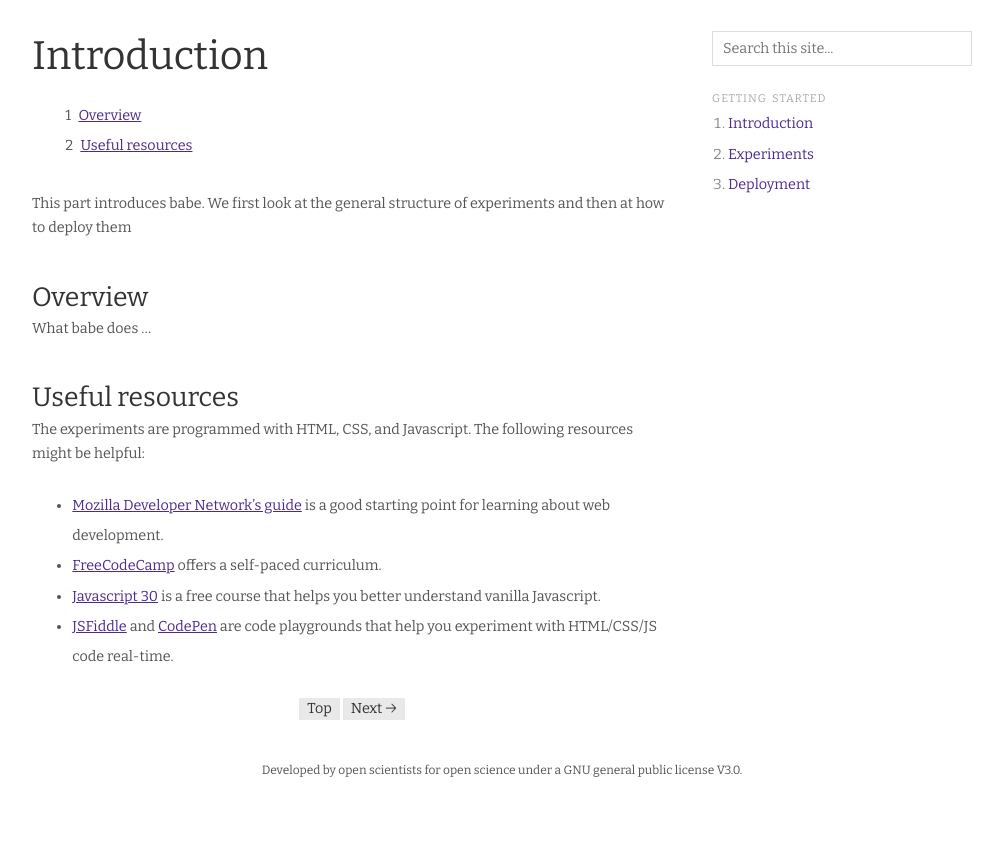
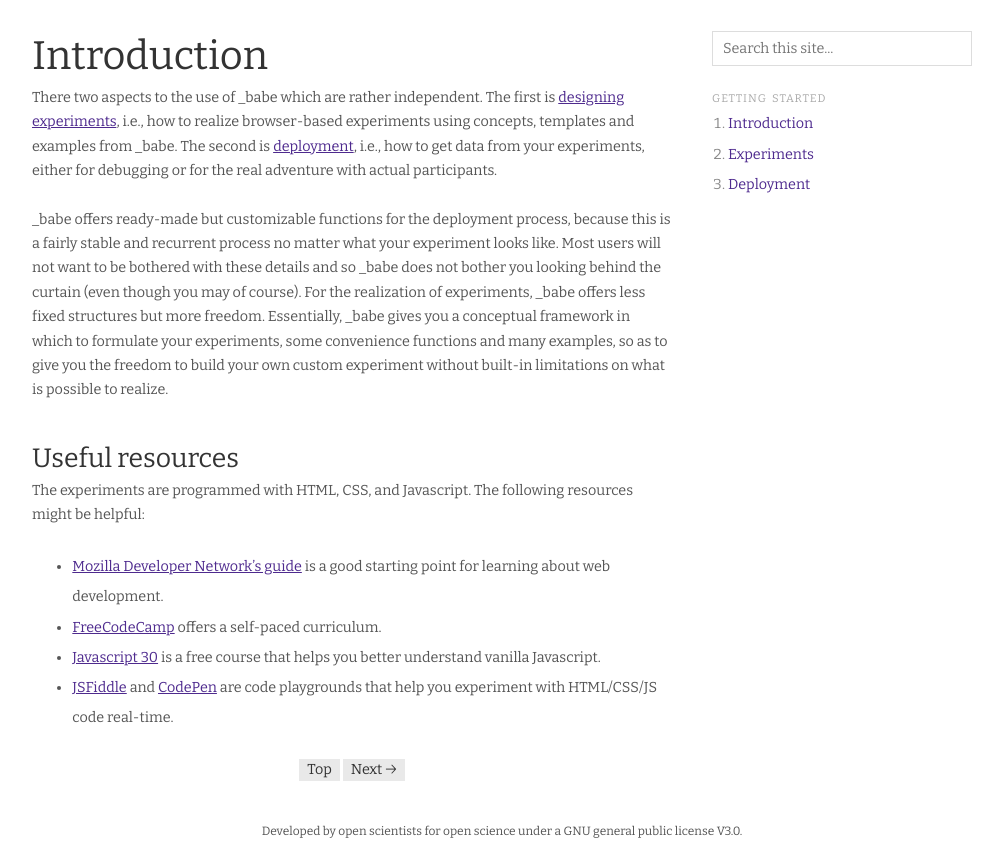
Before and after one commit to magpie-ea/magpie-site, a Jekyll site: the page built from getting-started/introduction.markdown, in a window 1280 px wide, cut to the strip 207-1061 px from the top of the page. Shown: the whole strip, without its empty margins (138-1141 px from the left). Built offline with Jekyll 4.4.1, drawn with Linux system fonts in a browser that asks for light colours; nearby versions of some CDN libraries; before the commit the page ends 999 px from its top, so only the background shows below that.

Commit message:
more instructions; some layout fixes

```diff
--- a/getting-started/introduction.markdown
+++ b/getting-started/introduction.markdown
@@ -9,11 +9,9 @@
 
 {% include toc.html %}
 
-This part introduces babe. We first look at the general structure of experiments and then at how to deploy them
+There two aspects to the use of _babe which are rather independent. The first is <a href = "/babe_site/getting-started/experiments.html">designing experiments</a>, i.e., how to realize browser-based experiments using concepts, templates and examples from _babe. The second is <a href = "/babe_site/getting-started/deployment.html">deployment</a>, i.e., how to get data from your experiments, either for debugging or for the real adventure with actual participants.
 
-## Overview
-
-What babe does ...
+_babe offers ready-made but customizable functions for the deployment process, because this is a fairly stable and recurrent process no matter what your experiment looks like. Most users will not want to be bothered with these details and so _babe does not bother you looking behind the curtain (even though you may of course). For the realization of experiments, _babe offers less fixed structures but more freedom. Essentially, _babe gives you a conceptual framework in which to formulate your experiments, some convenience functions and many examples, so as to give you the freedom to build your own custom experiment without built-in limitations on what is possible to realize.
 
 ## Useful resources
 
--- a/index.html
+++ b/index.html
@@ -27,7 +27,7 @@
 
 
       <p>To get started with _babe, find information about how to <a
-        href="obtain.html">obtain a minimal template</a>, then read our <a
+        href="obtain.html">obtain</a> everything that is relevant for your purposes, then read our <a
         href="/babe_site/getting-started/introduction.html">getting started guide</a>. More
         information can be found in the <a
         href="/babe_site/docs/overview.html">docs</a>. Information about the developers and how
@@ -47,7 +47,7 @@
   <div class="hentry post">
     <h5>Portable</h5>
 
-    <div class="entry-summary"> <p>_babe experiments are based on HTML, CSS and JavaScript and
+    <div class="entry-summary"> <p>_babe experiments are based on HTML, CSS and Javascript and
       so can be executed in any modern browser. This enables researchers to just share a link
       for anyone to inspect or take part in the experiment. No additional software needs to be
       installed.</p>
```
Also changed, not shown: _includes/important-links.html (+15 -4 lines), obtain.markdown (+6 -1 lines).
